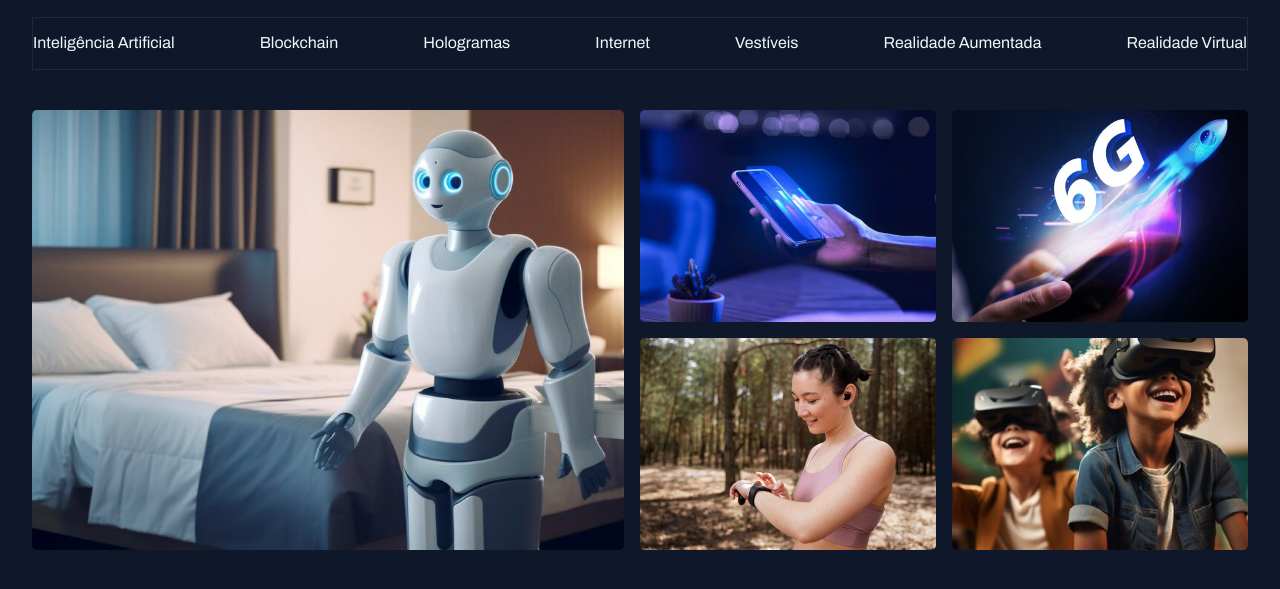
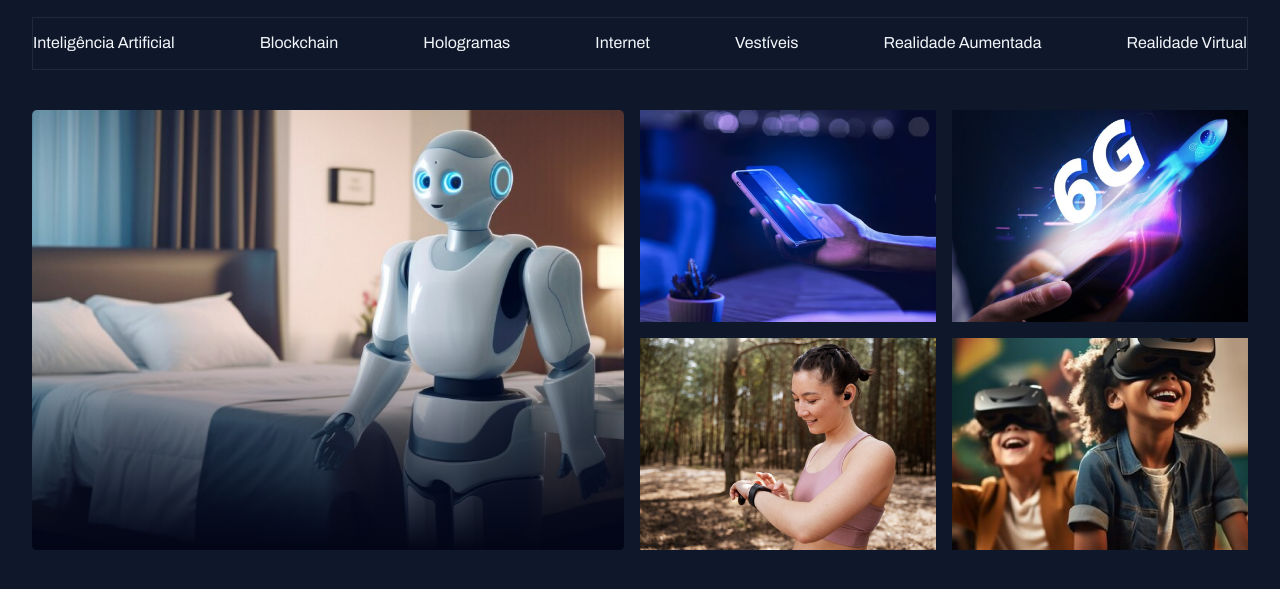
Before and after one commit to michaeldouglastg/pagina-noticias, a plain HTML site: page index.html in a window 1280 px wide. Shown: the part 61-650 px from the top of the page. Drawn offline with Linux system fonts and the light colour scheme.

Commit message:
added background degress

```diff
--- a/index.html
+++ b/index.html
@@ -38,7 +38,7 @@
 
   <main class="grid container">
     <section id="featured" class="grid grid-flow-col gap-16">
-      <div>
+      <div class="card">
         <img src="/assets/images/Image 01.png" alt="">
       </div>
       <div class="grid grid-cols-2 gap-16">
--- a/styles/sections.css
+++ b/styles/sections.css
@@ -2,7 +2,26 @@
   img {
     height: 100%;
     object-fit: cover;
-    border-radius: 5px;
+    /* border-radius: 5px; */
   }
+}
 
+/* .card::before */
+.card {
+  position: relative;
+  overflow: hidden;
+  border-radius: 5px;
+
+
+  &::before {
+    content: "";
+    position: absolute;
+    inset: 0;
+    top: 50%;
+    background: linear-gradient(
+      180deg,
+      transparent 0%,
+      #020617 100%
+    );
+  }
 }
```
